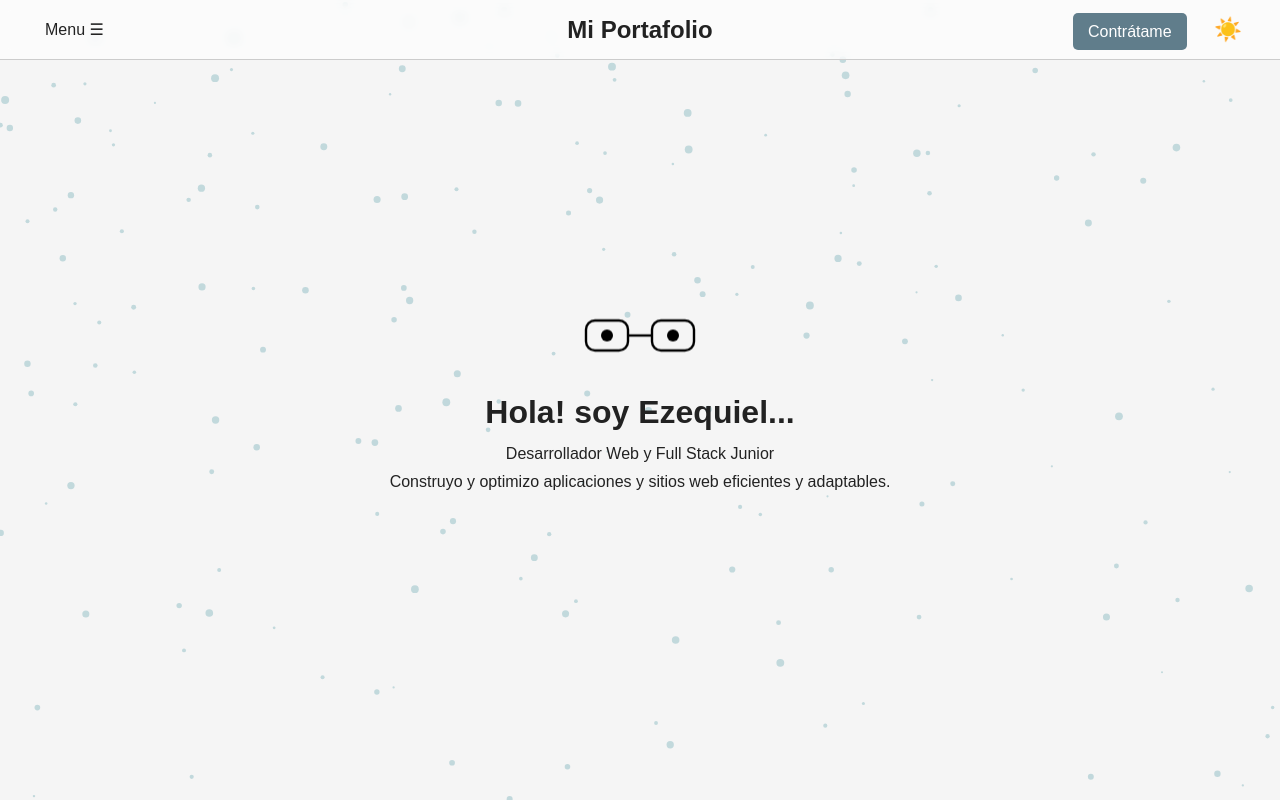
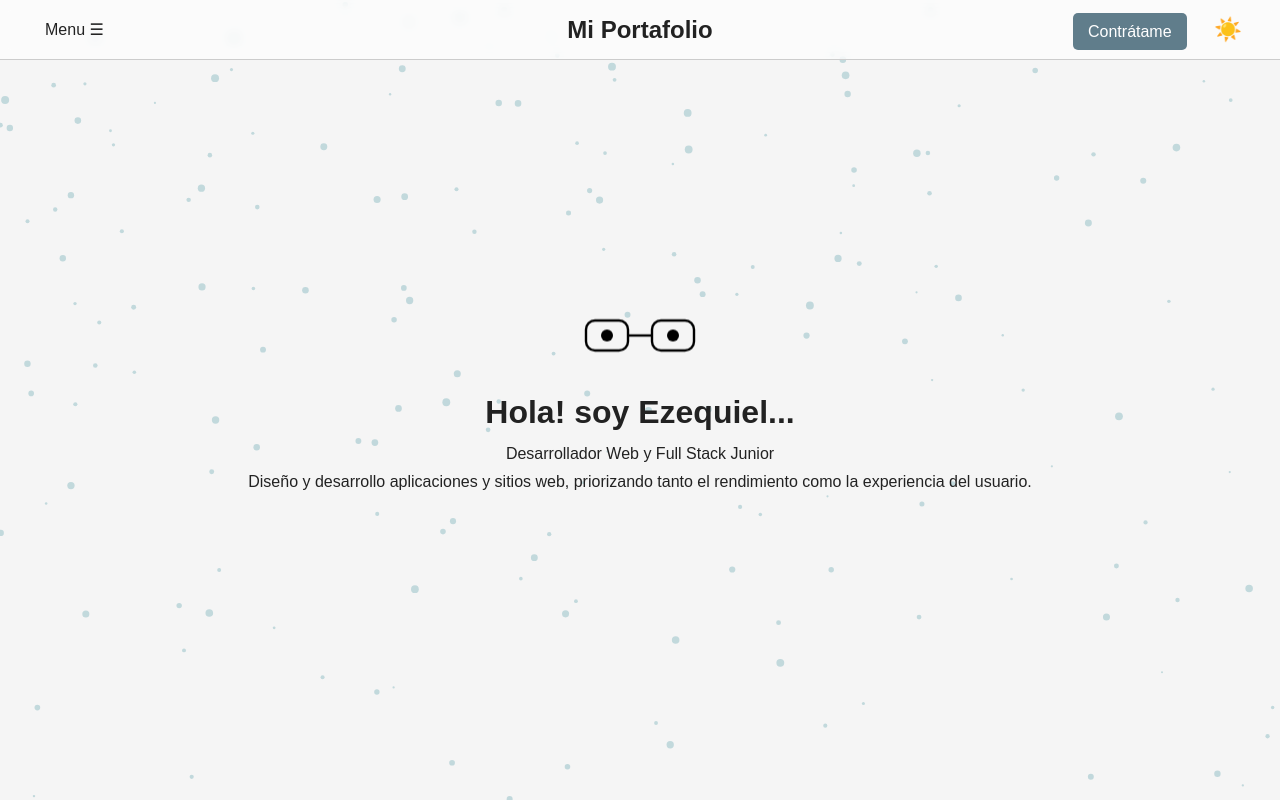
Before and after one commit to canoezequiel7k-sys/portafolioCano, a plain HTML site: page index.html in a window 1280 px wide. Drawn offline with Linux system fonts and the light colour scheme.

Commit message:
Update index.html
Cambio en el texto principal

```diff
--- a/index.html
+++ b/index.html
@@ -70,7 +70,7 @@
 
         <h2 class="typewriter" id="typewriter-text"></h2>
         <p class="fade-text delay2">Desarrollador Web y Full Stack Junior</p>
-        <p class="fade-text delay3">Construyo y optimizo aplicaciones y sitios web eficientes y adaptables.</p>
+        <p class="fade-text delay3">Diseño y desarrollo aplicaciones y sitios web, priorizando tanto el rendimiento como la experiencia del usuario.</p>
       </div>
     </section>
 
```
